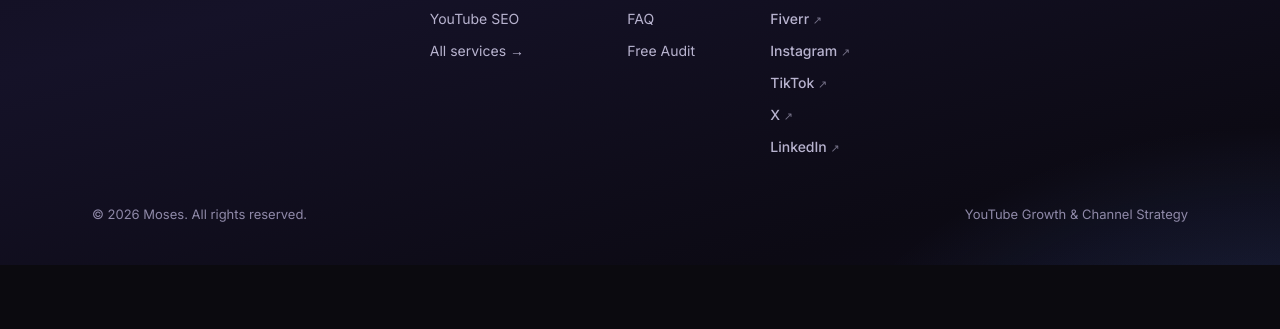
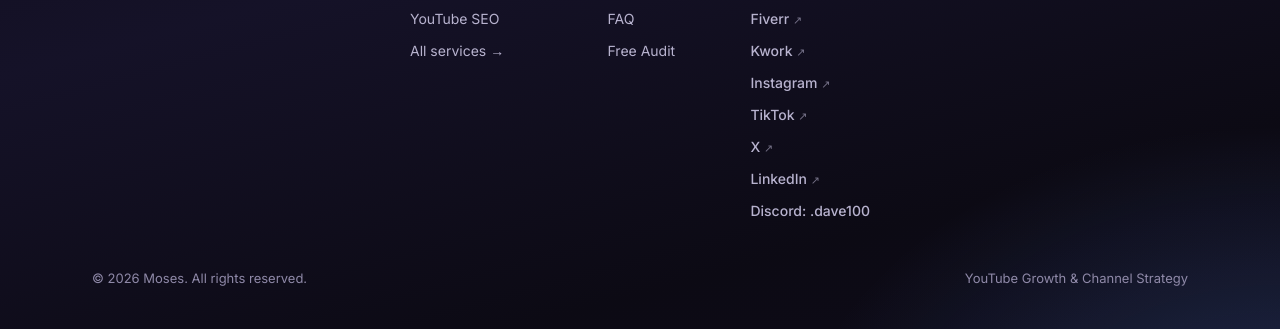
Before and after one commit to mosesjamesdave100/daveportfoliowebsite, a plain HTML site: page about.html in a window 1280 px wide. Shown: the part 1957-2286 px from the top of the page. Before the commit the page ends 2222 px from the top, so only its background shows below. Drawn offline with nearby package versions, Linux system fonts and the light colour scheme.

Commit message:
Update website with latest design changes from zip file

```diff
--- a/about.html
+++ b/about.html
@@ -111,10 +111,12 @@
     <div class="mobile-drawer-section-title">Connect</div>
           <a href="https://www.upwork.com/freelancers/~0114f103cef5f4c0cb?mp_source=share" target="_blank" rel="noopener noreferrer">Upwork <span class="ext-arrow">↗</span></a>
           <a href="https://www.fiverr.com/daveexpertsolut" target="_blank" rel="noopener noreferrer">Fiverr <span class="ext-arrow">↗</span></a>
+          <a href="https://kwork.com/user/dave100" target="_blank" rel="noopener noreferrer">Kwork <span class="ext-arrow">↗</span></a>
           <a href="https://www.instagram.com/dave100expert?igsh=YXFxeG90dHRzeHRy" target="_blank" rel="noopener noreferrer">Instagram <span class="ext-arrow">↗</span></a>
           <a href="https://www.tiktok.com/@dave100pro?_r=1&_t=ZS-98qjq34Yhjo" target="_blank" rel="noopener noreferrer">TikTok <span class="ext-arrow">↗</span></a>
           <a href="https://x.com/mosesmiracle111?s=11" target="_blank" rel="noopener noreferrer">X <span class="ext-arrow">↗</span></a>
           <a href="https://www.linkedin.com/in/james-miracle-34a6613b3?utm_source=share_via&utm_content=profile&utm_medium=member_ios" target="_blank" rel="noopener noreferrer">LinkedIn <span class="ext-arrow">↗</span></a>
+          <a class="social-discord" title="Discord username">Discord: .dave100</a>
   </nav>
   <div class="mobile-drawer-foot">
     <a href="index.html#contact" class="nav-cta">Work with me</a>
@@ -212,10 +214,12 @@
             <a href="about.html">About</a>
             <a href="https://www.upwork.com/freelancers/~0114f103cef5f4c0cb?mp_source=share" target="_blank" rel="noopener noreferrer">Upwork <span class="ext-arrow">↗</span></a>
             <a href="https://www.fiverr.com/daveexpertsolut" target="_blank" rel="noopener noreferrer">Fiverr <span class="ext-arrow">↗</span></a>
+          <a href="https://kwork.com/user/dave100" target="_blank" rel="noopener noreferrer">Kwork <span class="ext-arrow">↗</span></a>
             <a href="https://www.instagram.com/dave100expert?igsh=YXFxeG90dHRzeHRy" target="_blank" rel="noopener noreferrer">Instagram <span class="ext-arrow">↗</span></a>
             <a href="https://www.tiktok.com/@dave100pro?_r=1&_t=ZS-98qjq34Yhjo" target="_blank" rel="noopener noreferrer">TikTok <span class="ext-arrow">↗</span></a>
             <a href="https://x.com/mosesmiracle111?s=11" target="_blank" rel="noopener noreferrer">X <span class="ext-arrow">↗</span></a>
             <a href="https://www.linkedin.com/in/james-miracle-34a6613b3?utm_source=share_via&utm_content=profile&utm_medium=member_ios" target="_blank" rel="noopener noreferrer">LinkedIn <span class="ext-arrow">↗</span></a>
+          <a class="social-discord" title="Discord username">Discord: .dave100</a>
           </div>
         </div>
       </div>
--- a/styles.css
+++ b/styles.css
@@ -694,6 +694,8 @@
 .footer-links a:hover{color:var(--text);}
 .footer-social{display:flex;flex-direction:column;gap:11px;font-size:14px;font-weight:500;color:var(--text-dim);}
 .footer-social a:hover{color:var(--accent-bright);}
+.social-discord,.footer-social .social-discord{cursor:default;}
+.social-discord:hover{background:none!important;color:inherit!important;}
 .ext-arrow{font-size:11px;opacity:.6;}
 .footer-bottom{margin-top:48px;font-size:13px;color:var(--text-faint);display:flex;justify-content:space-between;flex-wrap:wrap;gap:12px;}
 
```
Also changed, not shown: index.html (+4 -0 lines), services/automation.html (+4 -0 lines), services/editing.html (+4 -0 lines), services/marketing.html (+4 -0 lines), services/merch.html (+4 -0 lines), services/music.html (+4 -0 lines), services/obs-studio.html (+4 -0 lines), services/optimization.html (+4 -0 lines), services/seo.html (+4 -0 lines), services/twitch.html (+4 -0 lines).
